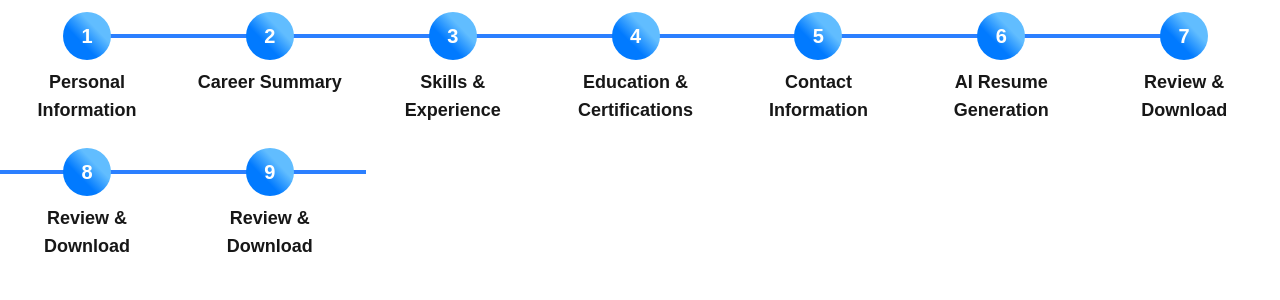
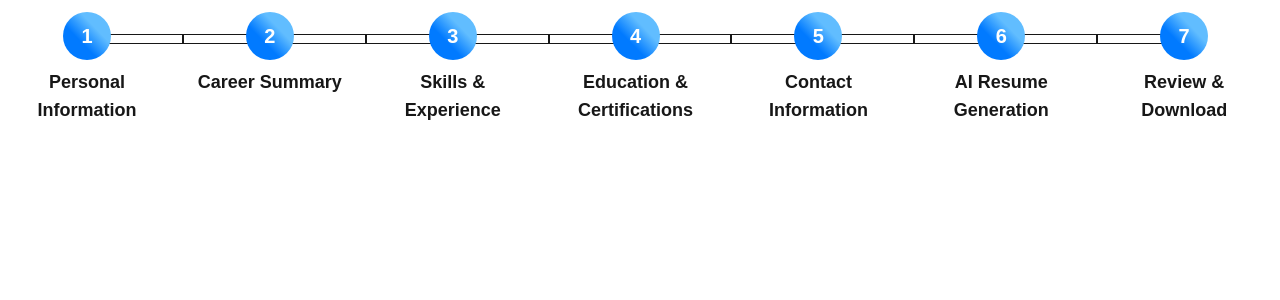
Before and after one commit to Tahsin0909/AI-Cv-Builder0909, a Next.js app: page /create in a window 1280 px wide. Shown: the top 300 px of the page. Built offline with nearby package versions, Linux system fonts and the light colour scheme.

Commit message:
working on work step

```diff
--- a/src/components/steps/AllSteps.tsx
+++ b/src/components/steps/AllSteps.tsx
@@ -32,14 +32,6 @@ const stepsData: step[] = [
     {
         step: 7,
         label: "Review & Download"
-    },
-    {
-        step: 8,
-        label: "Review & Download"
-    },
-    {
-        step: 9,
-        label: "Review & Download"
     }
 ]
 
@@ -51,9 +43,13 @@ const AllSteps = () => {
                 {
                     stepsData?.map((step) => (
                         <div key={step.step} className='  relative w-full'>
-                            <div className={`p-[2px] top-1/4  ${step.step === 1 ? "bg-blue-500 w-1/2 right-0" : step.step === 7 ? "bg-blue-500 w-1/2" : "bg-blue-500 w-full"} absolute `}>
 
+                            {/* line */}
+                            <div className={`p-[3px] top-1/4 border ${step.step === 1 ? " w-1/2 right-0" : step.step === 7 ? " w-1/2" : " w-full"} absolute `} >
+                                <div className='p-[1px] bg-white'></div>
                             </div>
+
+
                             <div className='flex flex-col items-center justify-center relative m-3 max-w-[150px]'>
                                 <div
                                     style={{
```
